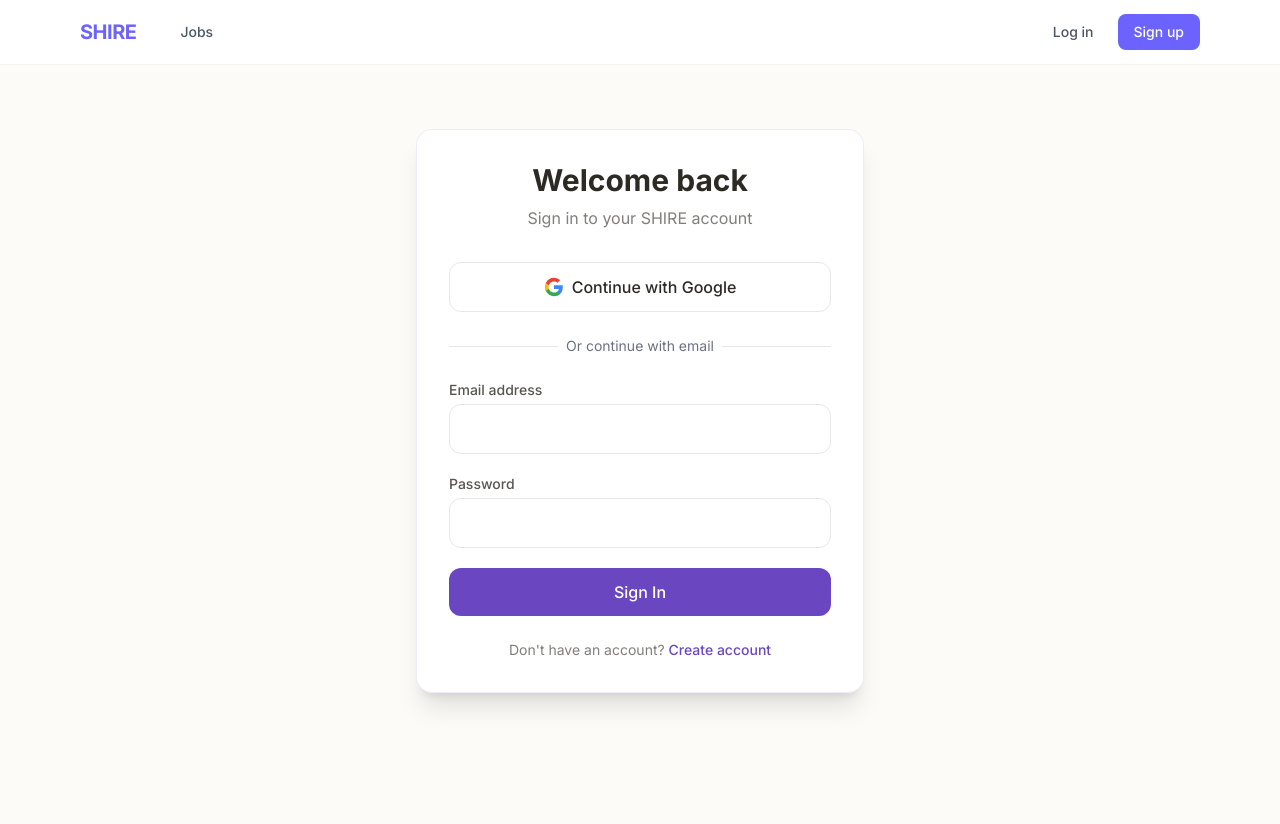
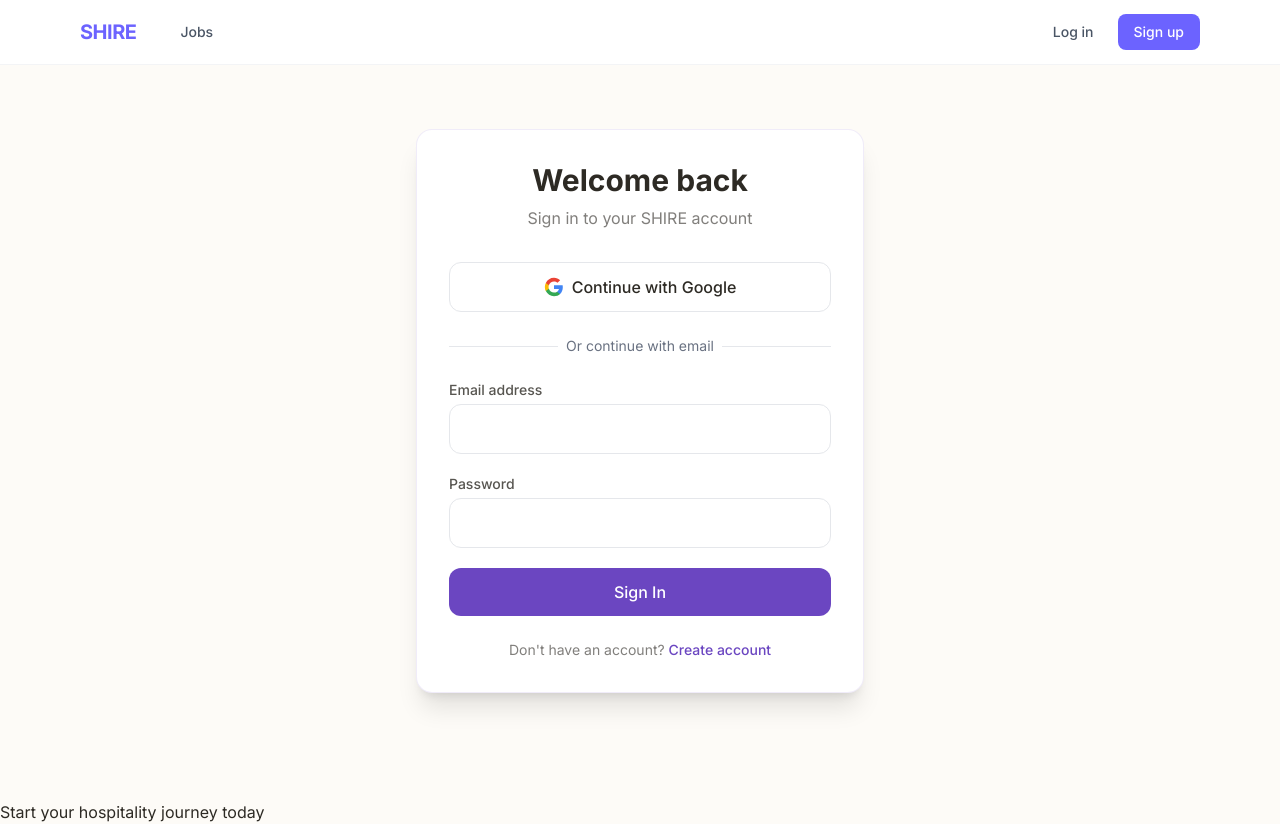
Before and after one commit to ibrahimh-max/SHIRE, a Next.js app: page /login in a window 1280 px wide. Before the commit the page ends 800 px from the top, so only its background shows below. Built offline with nearby package versions, Linux system fonts and the light colour scheme.

Commit message:
Force fresh signup deployment

```diff
--- a/src/app/layout.tsx
+++ b/src/app/layout.tsx
@@ -21,6 +21,7 @@ export default function RootLayout({
         <AuthProvider>
           {children}
         </AuthProvider>
+        <p>Start your hospitality journey today</p>
       </body>
     </html>
   );
```
